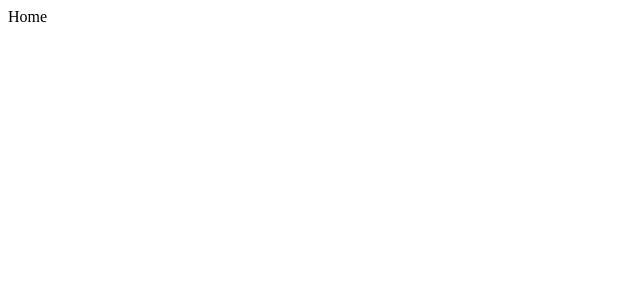
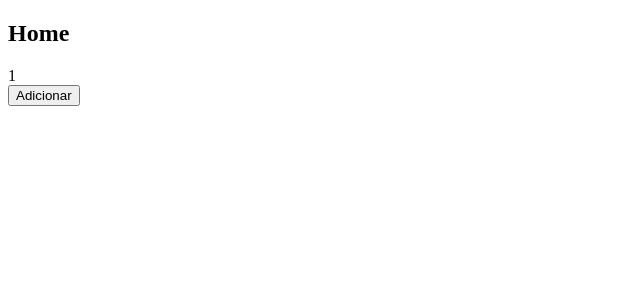
Before and after one commit to leribeir0/ideia-unica, a Next.js app: page / in a window 1280 px wide. Shown: the top 300 px of the page, without its empty margins (0-640 px from the left). Built offline with nearby package versions, Linux system fonts and the light colour scheme.

Commit message:
primeira alteracao page

```diff
--- a/pages/index.js
+++ b/pages/index.js
@@ -1,5 +1,27 @@
+import { useState } from 'react';
+
 function Home(){
-    return <div>Home</div>
+    return (
+        <div>
+            <h2>Home</h2>
+            <Contador/>
+        </div>
+    )
+}
+
+function Contador() {
+    const [contador,setContador] = useState(1);
+
+    function adicionarContador() {
+        setContador(contador +1);
+    }
+
+    return (
+        <div>
+            <div>{contador}</div>
+            <button onClick={adicionarContador}>Adicionar</button>
+        </div>
+    )
 }
 
 export default Home
```
